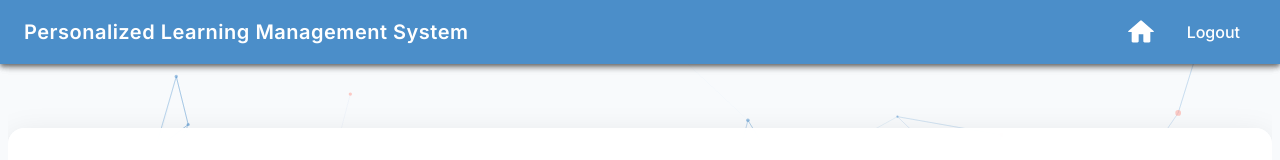
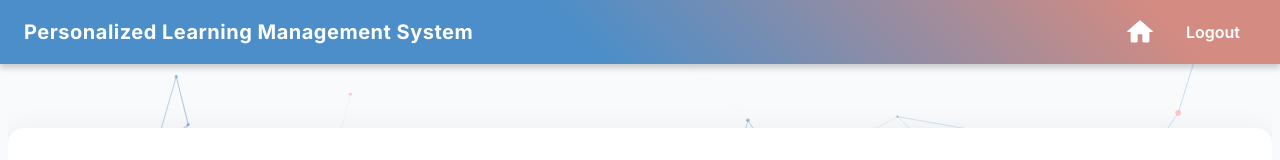
Before and after one commit to Har1Prasaath/Personalized-Learning-Management-System, a React (Create React App) app in the folder frontend/: page /home in a window 1280 px wide. Shown: the top 160 px of the page. Built offline with nearby package versions, Linux system fonts and the light colour scheme; no server answers; the database is empty; sample sign-in values are in the browser's storage.

Commit message:
header gradient addition

```diff
--- a/frontend/src/components/Header.js
+++ b/frontend/src/components/Header.js
@@ -25,9 +25,10 @@ export default function Header() {
     <AppBar
       position="fixed"
       sx={{
-        bgcolor: 'primary.main',
-        color: 'primary.contrastText',
-        zIndex: (theme) => theme.zIndex.drawer + 2
+        background: 'linear-gradient(45deg, #4B8EC9 45%,rgb(212, 139, 129) 90%)',
+        color: 'white',
+        zIndex: (theme) => theme.zIndex.drawer + 2,
+        boxShadow: '0 4px 6px rgba(0, 0, 0, 0.1)'
       }}
     >
       <Toolbar>
@@ -37,7 +38,7 @@ export default function Header() {
           sx={{
             flexGrow: 1,
             cursor: 'pointer',
-            fontWeight: 600,
+            fontWeight: 700,
             letterSpacing: '0.5px',
             '&:hover': {
               opacity: 0.9
@@ -72,7 +73,7 @@ export default function Header() {
             color="inherit"
             onClick={handleLogout}
             sx={{
-              fontWeight: 500,
+              fontWeight: 600,
               px: 2,
               '&:hover': {
                 backgroundColor: 'rgba(255,255,255,0.1)',
```
